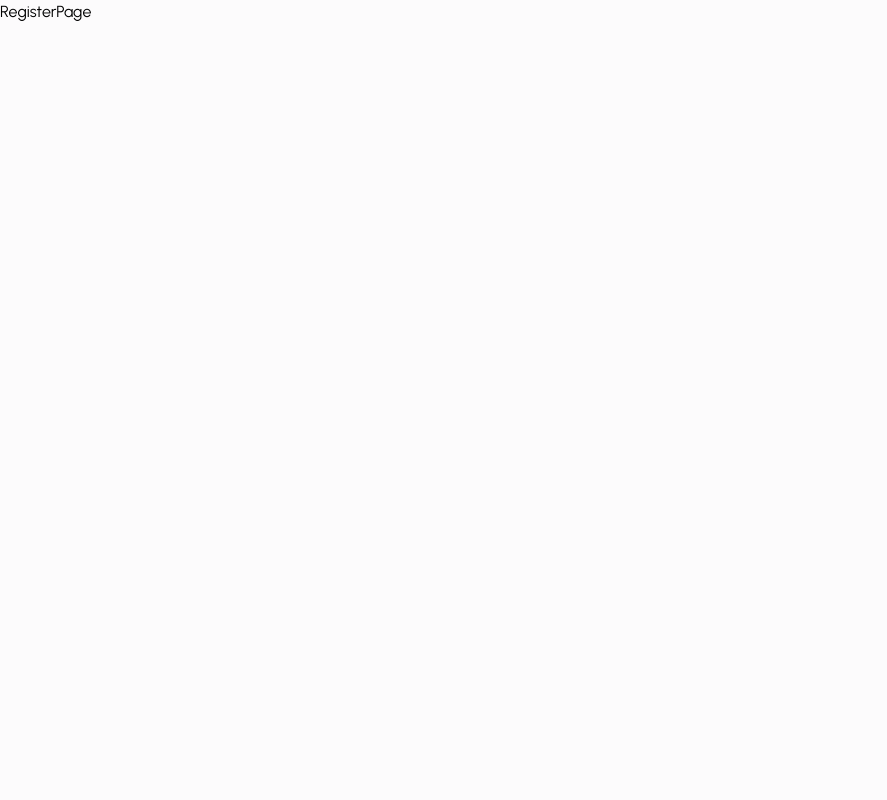
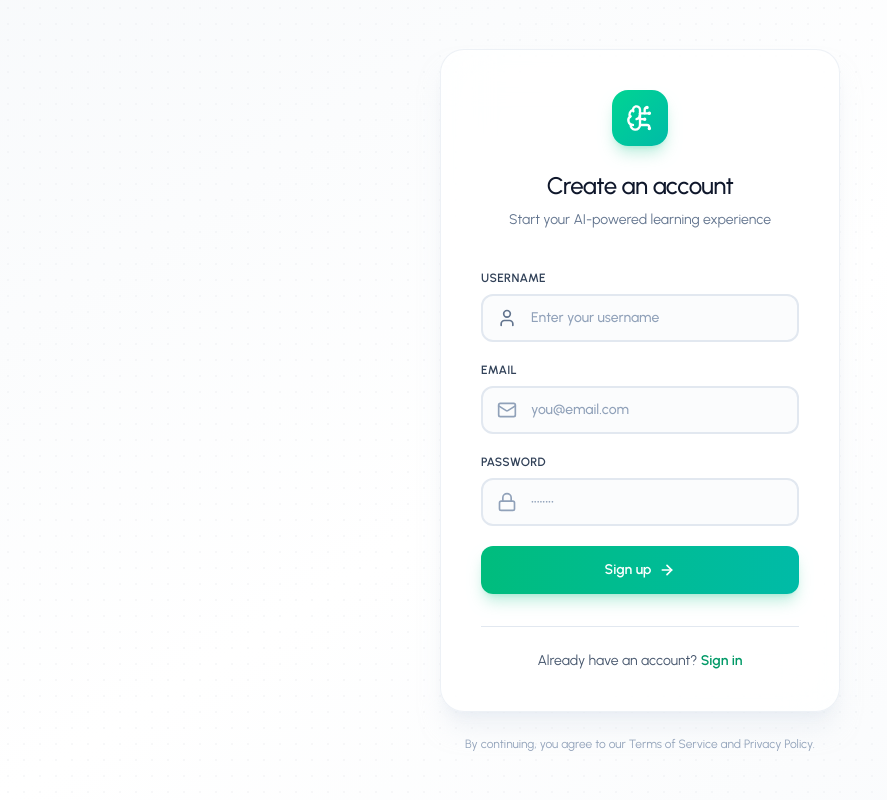
Before and after one commit to tee4tao/AI-Learning-Assistant, a React (Vite) app in the folder frontend/ai-learning-assistant/: page /register in a window 1280 px wide. Shown: the whole page, without its empty margins (0-887 px from the left). Built offline with nearby package versions, Linux system fonts and the light colour scheme.

Commit message:
feat: Implement registration page with form validation and user feedback

```diff
--- a/frontend/ai-learning-assistant/src/pages/auth/LoginPage.jsx
+++ b/frontend/ai-learning-assistant/src/pages/auth/LoginPage.jsx
@@ -7,8 +7,8 @@ import {ArrowRight, BrainCircuit, Lock, Mail} from 'lucide-react'
 
 const LoginPage = () => {
 
-  const [email, setEmail] = useState('tee4tao@gmail.com');
-  const [password, setPassword] = useState('123456');
+  const [email, setEmail] = useState('');
+  const [password, setPassword] = useState('');
   const [error, setError] = useState('');
   const [loading, setLoading] = useState(false);
   const [focusedField, setFocusedField] = useState(null);
@@ -58,7 +58,7 @@ const LoginPage = () => {
                   <input
                     type="email"
                     id="email"
-                    className='w-full h-12 pl-12 pr-4 border-2 border-slate-200 rounded-xl bg-slate-50/50 text-slate-900 placeholder-slate-400 btext-sm font-medium transition-all duration-200 focus:outline-none focus:border-emerald-500 focus:bg-white focus:shadow-lg focus:shadow-emerald-500/10'
+                    className='w-full h-12 pl-12 pr-4 border-2 border-slate-200 rounded-xl bg-slate-50/50 text-slate-900 placeholder-slate-400 text-sm font-medium transition-all duration-200 focus:outline-none focus:border-emerald-500 focus:bg-white focus:shadow-lg focus:shadow-emerald-500/10'
                     placeholder='you@email.com'
                     value={email}
                     onChange={(e) => setEmail(e.target.value)}
@@ -109,7 +109,7 @@ const LoginPage = () => {
                   ):(
                     <>
                       Sign in
-                      <ArrowRight className='w-4 h-4 group-hover:transition-transform duration-200' strokeWidth={2.5} />
+                      <ArrowRight className='w-4 h-4 group-hover:translate-x-1 transition-transform duration-200' strokeWidth={2.5} />
                     </>
                   )}
                 </span>
--- a/frontend/ai-learning-assistant/src/pages/auth/RegisterPage.jsx
+++ b/frontend/ai-learning-assistant/src/pages/auth/RegisterPage.jsx
@@ -1,9 +1,202 @@
-import React from 'react'
+import React, { useState } from "react";
+import authService from "../../services/authService";
+import { Link, useNavigate } from "react-router-dom";
+import toast from "react-hot-toast";
+import { ArrowRight, BrainCircuit, Lock, Mail, User } from "lucide-react";
 
 const RegisterPage = () => {
+  const [username, setUsername] = useState("");
+  const [email, setEmail] = useState("");
+  const [password, setPassword] = useState("");
+  const [error, setError] = useState("");
+  const [loading, setLoading] = useState(false);
+  const [focusedField, setFocusedField] = useState(null);
+
+  const navigate = useNavigate();
+
+  const handleSubmit = async (e) => {
+    e.preventDefault();
+
+    if (password.length < 6) {
+      setError("Password must be at least 6 characters long");
+      return;
+    }
+
+    setError("");
+    setLoading(true);
+    try {
+      await authService.register(username, email, password);
+      toast.success("Registration successful! Please log in.");
+      navigate("/login");
+    } catch (error) {
+      setError(
+        error.message ||
+          "An error occurred during registration. Please try again.",
+      );
+      toast.error(error.message || "An error occurred during registration");
+    } finally {
+      setLoading(false);
+    }
+  };
+
   return (
-    <div>RegisterPage</div>
-  )
-}
+    <div className="flex items-center justify-center min-h-screen bg-linear-to-br from-slate-50 via-white to-slate-50">
+      <div className="absolute inset-0 bg-[radial-gradient(#e5e7eb_1px,transparent_1px)] bg-size-[16px_16px] opacity-30" />
 
-export default RegisterPage
+      <div className="relative w-full max-w-md px-6">
+        <div className="bg-white/80 backdrop-blur-xl border border-slate-200/60 rounded-3xl shadow-xl shadow-slate-200/50 p-10">
+          {/* Header */}
+          <div className="text-center mb-10">
+            <div className="inline-flex items-center justify-center w-14 h-14 rounded-2xl bg-linear-to-br from-emerald-400 to-teal-500 shadow-lg shadow-emerald-500/25 mb-6">
+              <BrainCircuit className="w-7 h-7 text-white" strokeWidth={2} />
+            </div>
+            <h1 className="text-2xl font-medium text-slate-900 tracking-tight mb-2">
+              Create an account
+            </h1>
+            <p className="text-slate-500 text-sm">
+              Start your AI-powered learning experience
+            </p>
+          </div>
+
+          {/* Form */}
+          <div className="space-y-5">
+
+            {/* Username Field */}
+            <div className="space-y-2">
+              <label
+                htmlFor="username"
+                className="block text-xs font-semibold text-slate-700 uppercase tracking-wide"
+              >
+                Username
+              </label>
+              <div className="relative group">
+                <div
+                  className={`absolute inset-y-0 left-0 pl-4 flex items-center pointer-events-none transition-colors duration-200 ${focusedField === "username" ? "text-emerald-500" : "text-slate-500"}`}
+                >
+                  <User className="h-5 w-5" strokeWidth={2} />
+                </div>
+                <input
+                  type="text"
+                  id="username"
+                  className="w-full h-12 pl-12 pr-4 border-2 border-slate-200 rounded-xl bg-slate-50/50 text-slate-900 placeholder-slate-400 text-sm font-medium transition-all duration-200 focus:outline-none focus:border-emerald-500 focus:bg-white focus:shadow-lg focus:shadow-emerald-500/10"
+                  placeholder="Enter your username"
+                  value={username}
+                  onChange={(e) => setUsername(e.target.value)}
+                  onFocus={() => setFocusedField("username")}
+                  onBlur={() => setFocusedField(null)}
+                />
+              </div>
+            </div>
+
+            {/* Email Field */}
+            <div className="space-y-2">
+              <label
+                htmlFor="email"
+                className="block text-xs font-semibold text-slate-700 uppercase tracking-wide"
+              >
+                Email
+              </label>
+              <div className="relative group">
+                <div
+                  className={`absolute inset-y-0 left-0 pl-4 flex items-center pointer-events-none transition-colors duration-200 ${focusedField === "email" ? "text-emerald-500" : "text-slate-400"}`}
+                >
+                  <Mail className="h-5 w-5" strokeWidth={2} />
+                </div>
+                <input
+                  type="email"
+                  id="email"
+                  className="w-full h-12 pl-12 pr-4 border-2 border-slate-200 rounded-xl bg-slate-50/50 text-slate-900 placeholder-slate-400 text-sm font-medium transition-all duration-200 focus:outline-none focus:border-emerald-500 focus:bg-white focus:shadow-lg focus:shadow-emerald-500/10"
+                  placeholder="you@email.com"
+                  value={email}
+                  onChange={(e) => setEmail(e.target.value)}
+                  onFocus={() => setFocusedField("email")}
+                  onBlur={() => setFocusedField(null)}
+                />
+              </div>
+            </div>
+            {/* Password Field */}
+            <div className="space-y-2">
+              <label
+                htmlFor="password"
+                className="block text-xs font-semibold text-slate-700 uppercase tracking-wide"
+              >
+                Password
+              </label>
+              <div className="relative group">
+                <div
+                  className={`absolute inset-y-0 left-0 pl-4 flex items-center pointer-events-none transition-colors duration-200 ${focusedField === "password" ? "text-emerald-500" : "text-slate-400"}`}
+                >
+                  <Lock className="h-5 w-5" strokeWidth={2} />
+                </div>
+                <input
+                  type="password"
+                  id="password"
+                  className="w-full h-12 pl-12 pr-4 border-2 border-slate-200 rounded-xl bg-slate-50/50 text-slate-900 placeholder-slate-400 text-sm font-medium transition-all duration-200 focus:outline-none focus:border-emerald-500 focus:bg-white focus:shadow-lg focus:shadow-emerald-500/10"
+                  placeholder="••••••••"
+                  value={password}
+                  onChange={(e) => setPassword(e.target.value)}
+                  onFocus={() => setFocusedField("password")}
+                  onBlur={() => setFocusedField(null)}
+                />
+              </div>
+            </div>
+            {/* Error Message */}
+            {error && (
+              <div className="rounded-lg bg-red-50 border border-red-200 p-3">
+                <p className="text-red-600 text-xs font-medium text-center">
+                  {error}
+                </p>
+              </div>
+            )}
+
+            {/* Submit Button */}
+            <button
+              onClick={handleSubmit}
+              type="submit"
+              className="group relative w-full h-12 bg-linear-to-r from-emerald-500 to-teal-500  hover:from-emerald-600 hover:to-teal-600 active:scale-[0.98] text-white text-sm font-semibold rounded-xl transition-all duration-200 focus:outline-none focus:ring-4 focus:ring-emerald-500/20 disabled:opacity-50 disabled:cursor-not-allowed disabled:active:scale-100 shadow-lg shadow-emerald-500/25 overflow-hidden"
+              disabled={loading}
+            >
+              <span className="relative z-10 flex items-center justify-center gap-2">
+                {loading ? (
+                  <>
+                    <div className="w-4 h-4 border-2 border-white/30 border-t-white rounded-full animate-spin" />
+                    Signing up...
+                  </>
+                ) : (
+                  <>
+                    Sign up
+                    <ArrowRight
+                      className="w-4 h-4 group-hover:translate-x-1 transition-transform duration-200"
+                      strokeWidth={2.5}
+                    />
+                  </>
+                )}
+              </span>
+              <div className="absolute inset-0 bg-linear-to-r from-white/0 via-white/20 to-white/0 -translate-x-full group-hover:translate-x-full transition-transform duration-700" />
+            </button>
+          </div>
+
+          {/* Footer */}
+          <div className="mt-8 pt-6 border-t border-slate-200">
+            <p className="text-center text-sm text-slate-600">
+              Already have an account?{" "}
+              <Link
+                to={"/login"}
+                className="font-semibold text-emerald-600 hover:text-emerald-700 transition-colors duration-200"
+              >
+                Sign in
+              </Link>
+            </p>
+          </div>
+        </div>
+
+        {/* Subtle footer text */}
+        <p className="text-center text-xs text-slate-400 mt-6">
+          By continuing, you agree to our Terms of Service and Privacy Policy.
+        </p>
+      </div>
+    </div>
+  );
+};
+
+export default RegisterPage;
--- a/frontend/ai-learning-assistant/src/services/authService.js
+++ b/frontend/ai-learning-assistant/src/services/authService.js
@@ -12,9 +12,9 @@ const login = async (email, password) => {
     }
 }
 
-const register = async (name, email, password) => {
+const register = async (username, email, password) => {
     try {
-        const response = await axiosInstance.post(API_PATHS.AUTH.REGISTER, { name, email, password });
+        const response = await axiosInstance.post(API_PATHS.AUTH.REGISTER, { username, email, password });
         return response.data;
     } catch (error) {
         throw error.response?.data || { message: "An error occurred during registration." }
```
Also changed, not shown: frontend/ai-learning-assistant/src/components/common/Spinner.jsx (added, +14 -0 lines).
